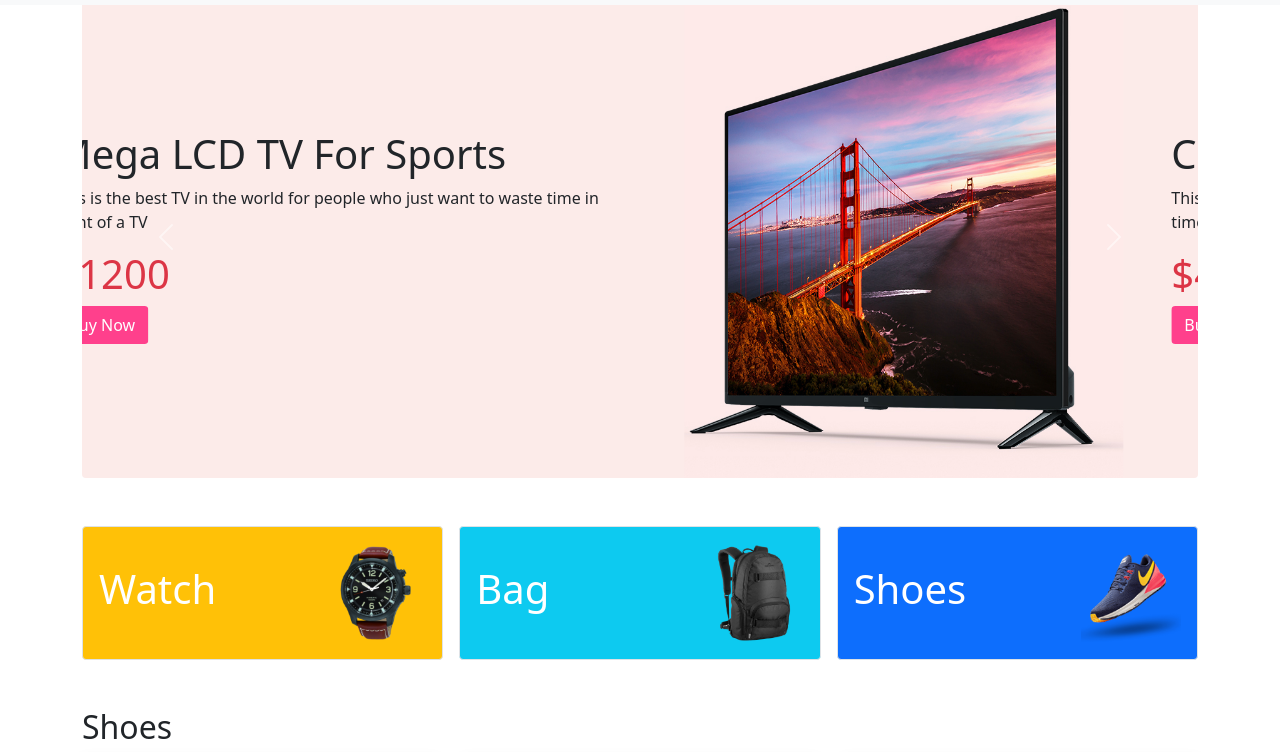
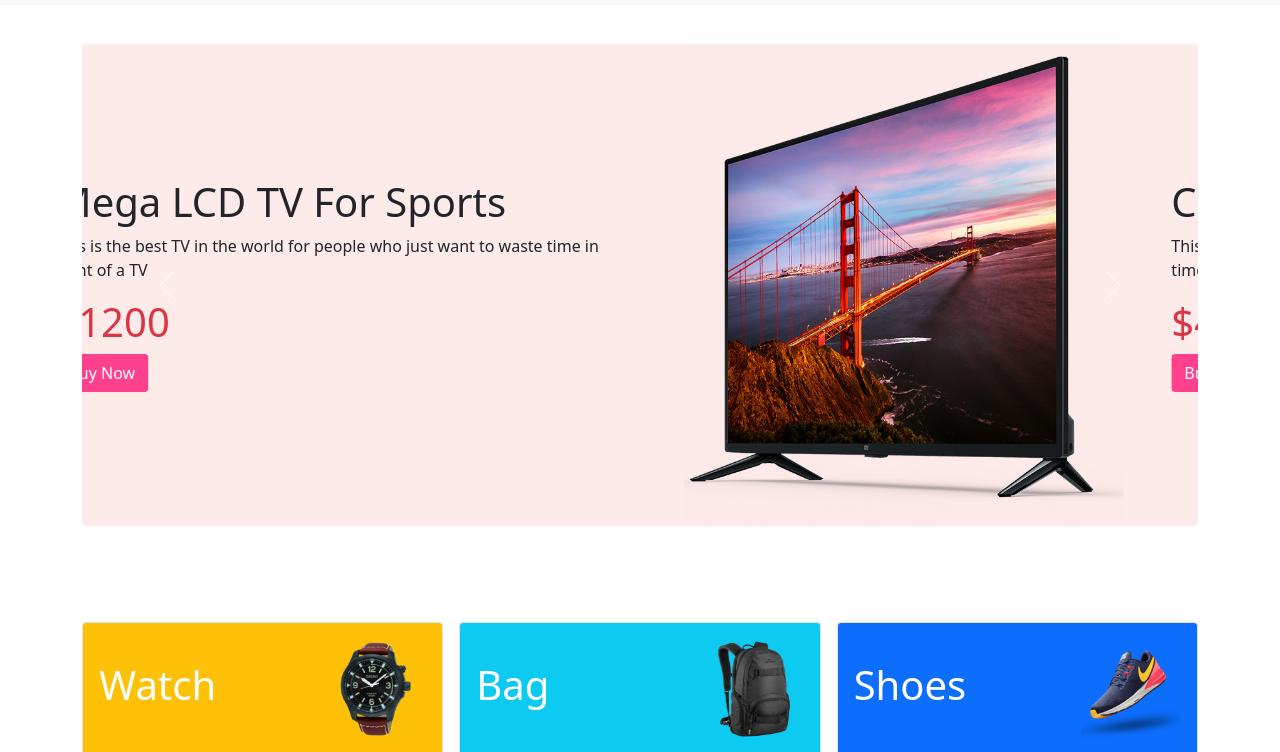
Before and after one commit to rezbd/panda-commerce-bootstrap, a plain HTML site: page index.html in a window 1280 px wide. Shown: the part 52-804 px from the top of the page. Drawn offline with nearby package versions, Linux system fonts and the light colour scheme.

Commit message:
fixed a problem related to navbar fixed top

```diff
--- a/css/styles.css
+++ b/css/styles.css
@@ -1,3 +1,4 @@
+
 
 
 .bg-home {
--- a/index.html
+++ b/index.html
@@ -18,6 +18,7 @@
 <body>
     <!-- header -->
     <header>
+        <!-- menu section -->
         <section class="container">
             <nav class="navbar fixed-top navbar-expand-lg navbar-light bg-light">
                 <div class="container">
@@ -40,11 +41,8 @@
                 </div>
             </nav>
         </section>
-    </header>
-    <!-- main -->
-    <main>
         <!-- Carousel Slides -->
-        <section class="container my-5" id="home">
+        <section class="container my-5 py-5" id="home">
             <div id="carouselExampleControls" class="carousel slide" data-bs-ride="carousel">
                 <div class="carousel-inner rounded">
                     <div class="carousel-item active">
@@ -115,6 +113,10 @@
                 </button>
             </div>
         </section>
+    </header>
+    <!-- main -->
+    <main>
+
         <!-- section of categories -->
         <section class="container mb-5">
             <div>
```
